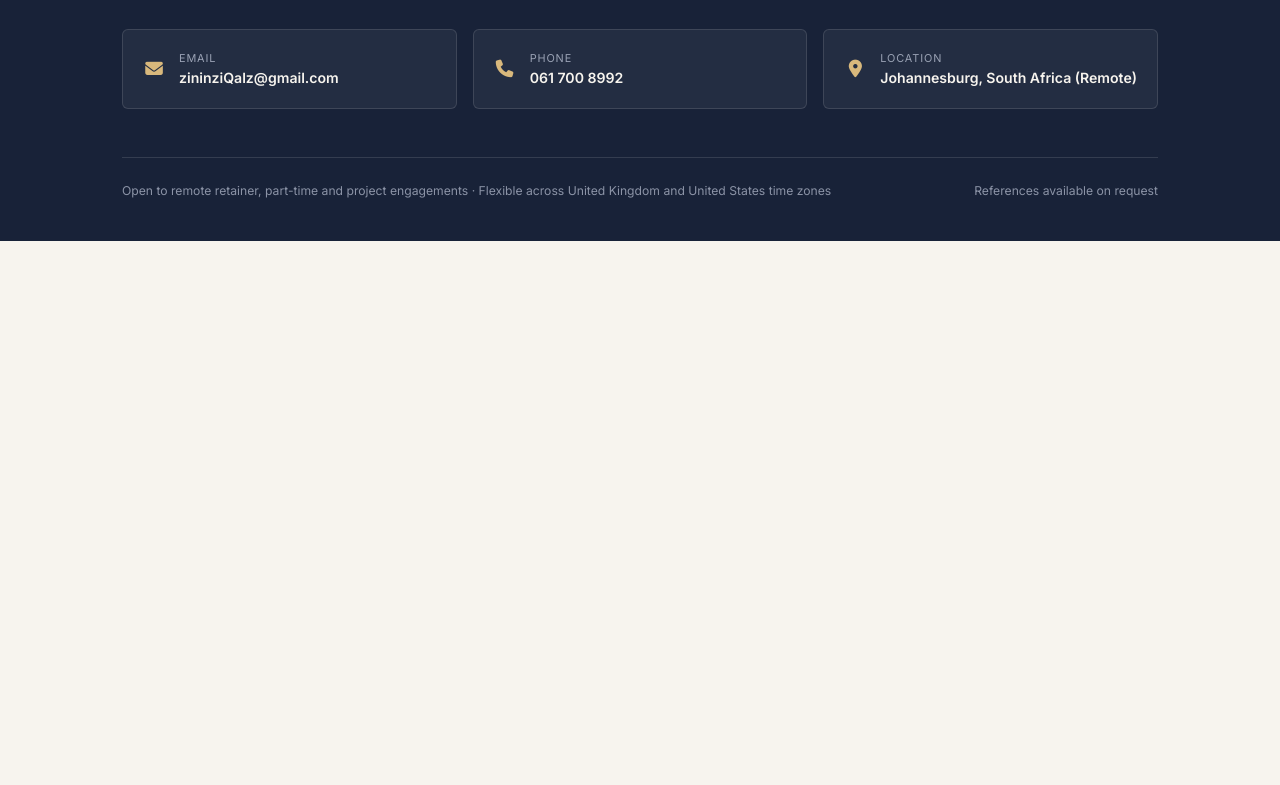
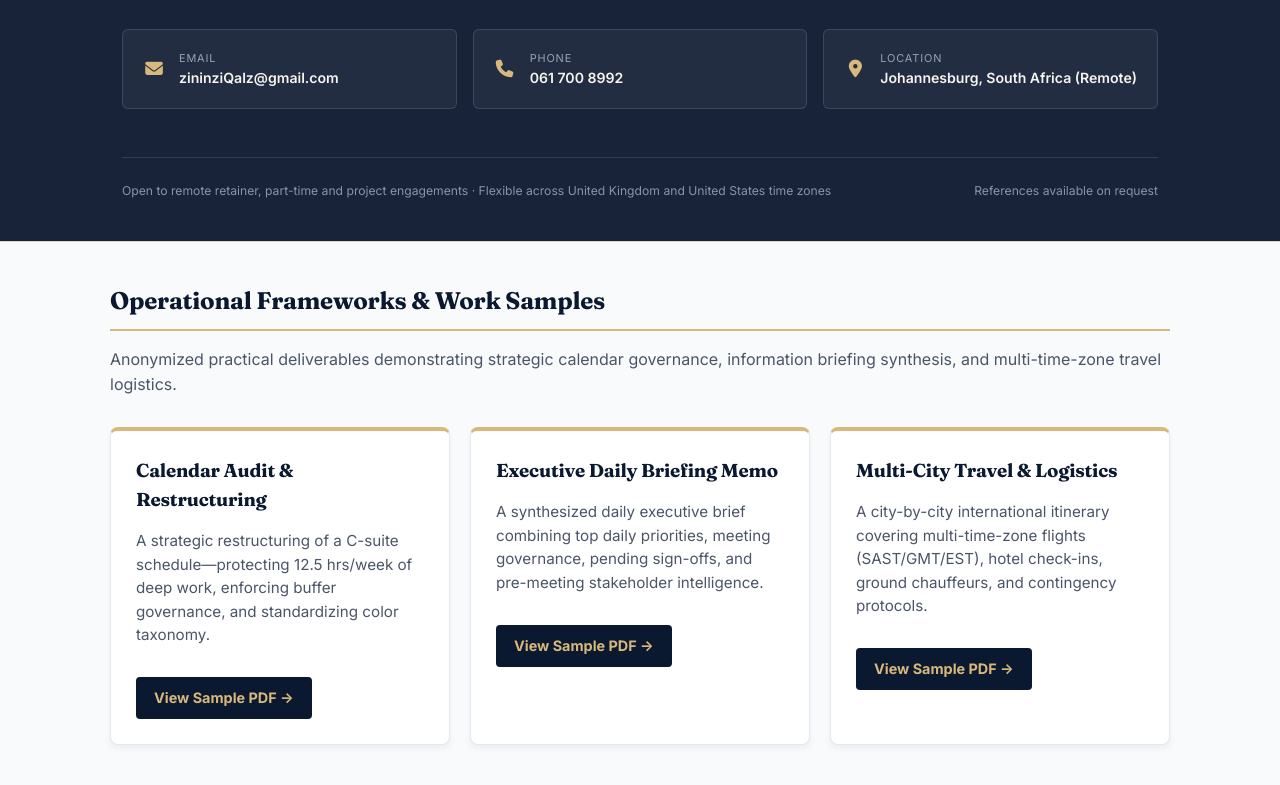
Before and after one commit to Zininzi-Qaloti/portfolio, a plain HTML site: page index.html in a window 1280 px wide. Shown: the part 6882-7667 px from the top of the page. Before the commit the page ends 7123 px from the top, so only its background shows below. Drawn offline with Linux system fonts and the light colour scheme.

Commit message:
Add work samples and deliverables section to index.html

```diff
--- a/index.html
+++ b/index.html
@@ -885,6 +885,38 @@
     });
   });
 </script>
+  <!-- Work Samples & Deliverables Section -->
+<section id="work-samples" class="section" style="padding: 40px 0; background-color: #F8FAFC;">
+  <div class="container" style="max-width: 1100px; margin: 0 auto; padding: 0 20px;">
+    <h2 style="color: #0A192F; border-bottom: 2px solid #D8B87C; padding-bottom: 10px;">Operational Frameworks & Work Samples</h2>
+    <p style="color: #4A5568; margin-bottom: 30px;">Anonymized practical deliverables demonstrating strategic calendar governance, information briefing synthesis, and multi-time-zone travel logistics.</p>
+
+    <div style="display: grid; grid-template-columns: repeat(auto-fit, minmax(300px, 1fr)); gap: 20px;">
+
+      <!-- Card 1: Calendar Audit -->
+      <div style="border: 1px solid #E2E8F0; border-top: 4px solid #D8B87C; padding: 25px; border-radius: 8px; background-color: #FFFFFF; box-shadow: 0 4px 6px rgba(0,0,0,0.05);">
+        <h3 style="color: #0A192F; margin-top: 0;">Calendar Audit & Restructuring</h3>
+        <p style="color: #4A5568; font-size: 0.95rem;">A strategic restructuring of a C-suite schedule—protecting 12.5 hrs/week of deep work, enforcing buffer governance, and standardizing color taxonomy.</p>
+        <a href="calendar-audit-sample.pdf" target="_blank" style="display: inline-block; margin-top: 15px; padding: 10px 18px; background-color: #0A192F; color: #D8B87C; text-decoration: none; border-radius: 4px; font-weight: bold; font-size: 0.9rem;">View Sample PDF &rarr;</a>
+      </div>
+
+      <!-- Card 2: Executive Briefing -->
+      <div style="border: 1px solid #E2E8F0; border-top: 4px solid #D8B87C; padding: 25px; border-radius: 8px; background-color: #FFFFFF; box-shadow: 0 4px 6px rgba(0,0,0,0.05);">
+        <h3 style="color: #0A192F; margin-top: 0;">Executive Daily Briefing Memo</h3>
+        <p style="color: #4A5568; font-size: 0.95rem;">A synthesized daily executive brief combining top daily priorities, meeting governance, pending sign-offs, and pre-meeting stakeholder intelligence.</p>
+        <a href="executive-briefing-sample.pdf" target="_blank" style="display: inline-block; margin-top: 15px; padding: 10px 18px; background-color: #0A192F; color: #D8B87C; text-decoration: none; border-radius: 4px; font-weight: bold; font-size: 0.9rem;">View Sample PDF &rarr;</a>
+      </div>
+
+      <!-- Card 3: Travel Logistics -->
+      <div style="border: 1px solid #E2E8F0; border-top: 4px solid #D8B87C; padding: 25px; border-radius: 8px; background-color: #FFFFFF; box-shadow: 0 4px 6px rgba(0,0,0,0.05);">
+        <h3 style="color: #0A192F; margin-top: 0;">Multi-City Travel & Logistics</h3>
+        <p style="color: #4A5568; font-size: 0.95rem;">A city-by-city international itinerary covering multi-time-zone flights (SAST/GMT/EST), hotel check-ins, ground chauffeurs, and contingency protocols.</p>
+        <a href="travel-itinerary-sample.pdf" target="_blank" style="display: inline-block; margin-top: 15px; padding: 10px 18px; background-color: #0A192F; color: #D8B87C; text-decoration: none; border-radius: 4px; font-weight: bold; font-size: 0.9rem;">View Sample PDF &rarr;</a>
+      </div>
+
+    </div>
+  </div>
+</section>
 
 </body>
 </html>
```
